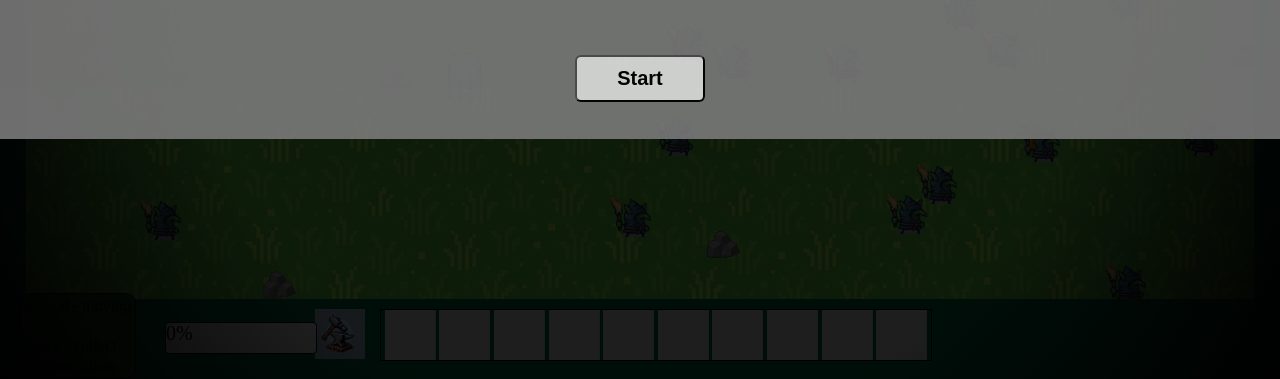
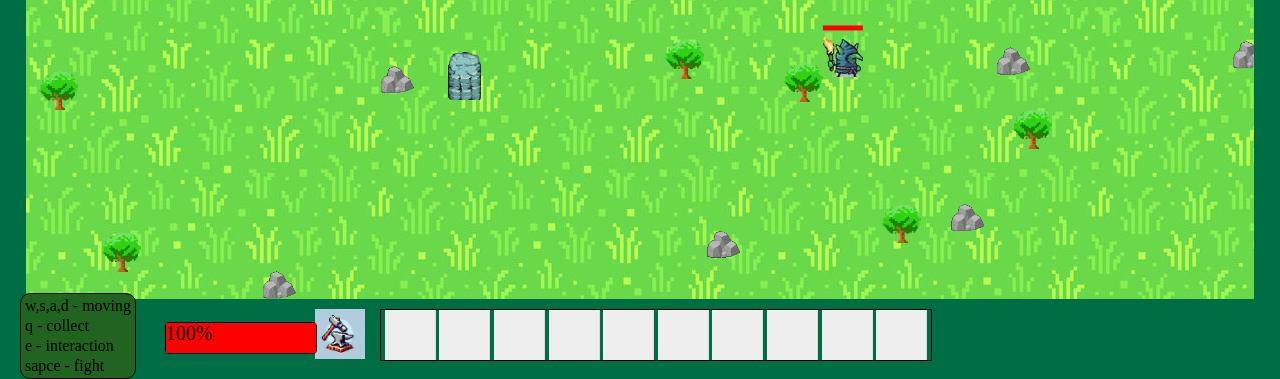
Before and after one commit to Bartosz278/JsCanvasGame, a website with bundled scripts: page index.html in a window 1280 px wide. Shown: the part 421-800 px from the top of the page. Built offline with nearby package versions, Linux system fonts and the light colour scheme.

Commit message:
fight with enemies
healt bar eniemies,
ability to attack

```diff
--- a/index.html
+++ b/index.html
@@ -19,9 +19,9 @@
     <h1 id="days"></h1>
     <div id="controls">
       <p>w,s,a,d - moving</p>
-      <br />
-      <p>space - collect</p>
+      <p>q - collect</p>
       <p>e - interaction</p>
+      <p>sapce - fight</p>
     </div>
 
     <div id="night" class="nightEffect"></div>
--- a/src/blocks.ts
+++ b/src/blocks.ts
@@ -2,7 +2,7 @@
   name: string;
   height: number;
   width: number;
-  diggingTime: number;
+  digTime: number;
   interactive: boolean;
   image: HTMLImageElement;
   spawnChance: number;
@@ -17,7 +17,7 @@
     name: 'tree',
     height: 40,
     width: 40,
-    diggingTime: 1000,
+    digTime: 1000,
     interactive: false,
     image: new Image(),
     spawnChance: 50,
@@ -29,7 +29,7 @@
     name: 'stone',
     height: 40,
     width: 40,
-    diggingTime: 2000,
+    digTime: 2000,
     interactive: false,
     image: new Image(),
     spawnChance: 30,
@@ -41,7 +41,7 @@
     name: 'wall',
     height: 48,
     width: 33,
-    diggingTime: 500,
+    digTime: 500,
     interactive: false,
     image: new Image(),
     spawnChance: 20,
--- a/src/crafting.ts
+++ b/src/crafting.ts
@@ -55,7 +55,7 @@
           y: 0,
           height: craftableItem.height,
           width: craftableItem.width,
-          digTime: craftableItem.diggingTime,
+          digTime: craftableItem.digTime,
           interactive: craftableItem.interactive,
           count: 1,
           canPlace: craftableItem.canPlace,
--- a/src/enemy.ts
+++ b/src/enemy.ts
@@ -2,7 +2,6 @@
 import { destroyObstacle, isCollidingWithObstacle, updateHP } from './utils.js';
 import { interactiveObstacles } from './objects.js';
 import { Obstacle } from './player.js';
-// import { enemies } from './game.js';
 import { Mob } from './mobs.js';
 export class Enemy {
   name: string;
@@ -36,6 +35,7 @@
   distance: number;
   canAttack: boolean;
   damage: number;
+  canDestroy: boolean;
 
   constructor(
     name: string,
@@ -71,6 +71,7 @@
     this.strength = 0.5;
     this.canAttack = true;
     this.damage = damge;
+    this.canDestroy = true;
   }
 
   draw() {
@@ -78,6 +79,13 @@
   }
 
   update() {
+    if (this.health <= 0) {
+      let remove = enemies.findIndex((enemy) => enemy.x === this.x);
+
+      if (remove !== -1) {
+        enemies.splice(remove, 1);
+      }
+    }
     this.distance = Math.sqrt(
       (player.x + 15 - this.x - this.width / 2) ** 2 +
         (player.y + 15 - this.y - this.height / 2) ** 2
@@ -134,6 +142,9 @@
         this.destroyObstacle();
       }
     }
+    player.ctx.fillStyle = 'red';
+    player.ctx.fillRect(this.x, this.y - 12, this.health / 2.5, 5);
+    player.ctx.stroke();
   }
   takeDamage(amount: number) {
     this.health -= amount;
--- a/src/game.ts
+++ b/src/game.ts
@@ -18,7 +18,7 @@
 let canvas: HTMLCanvasElement = document.getElementById(
   'gameCanvas'
 ) as HTMLCanvasElement;
-const ctx: CanvasRenderingContext2D = canvas.getContext('2d');
+export const ctx: CanvasRenderingContext2D = canvas.getContext('2d');
 const infoBox: HTMLElement = document.getElementById('infoBox');
 export const inventoryEl: HTMLElement = document.getElementById('inventory');
 const backgroundImage: HTMLImageElement = new Image();
@@ -38,6 +38,7 @@
 canvas.height = window.innerHeight * 0.9;
 const playerImg: HTMLImageElement = new Image();
 playerImg.src = 'assets/character.webp';
+export const closestEnemies = [];
 
 export let player: Player = new Player(
   ctx,
@@ -58,7 +59,7 @@
   ctx.clearRect(0, 0, canvas.width, canvas.height);
 }
 
-initEnemies(mobs[0], 26);
+initEnemies(mobs[0], 2);
 export function updateGame(): void {
   clearCanvas();
   player.move(keysPressed);
@@ -66,10 +67,7 @@
   enemies.forEach((enemy) => {
     enemy.update();
     enemy.draw();
-    enemies.forEach((enemy) => {
-      checkCollectibleProximity(interactiveObstacles, enemy);
-    });
-
+    checkCollectibleProximity(interactiveObstacles, enemy);
     if (enemy.moveFunctionIsCalled == false) {
       enemy.randomMove(0.5);
     }
@@ -91,6 +89,8 @@
     gameOverDiv.style.display = 'flex';
     return;
   }
+  player.distanceToEnemies();
+
   requestAnimationFrame(updateGame);
 }
 
--- a/src/items-in-crafting.ts
+++ b/src/items-in-crafting.ts
@@ -9,7 +9,7 @@
   name: string;
   height: number;
   width: number;
-  diggingTime: number;
+  digTime: number;
   interactive: boolean;
   image: HTMLImageElement;
   canPlace: boolean;
@@ -24,7 +24,7 @@
     name: 'wall',
     height: 48,
     width: 33,
-    diggingTime: 1000,
+    digTime: 1000,
     interactive: false,
     image: new Image(),
     canPlace: true,
@@ -36,7 +36,7 @@
     name: 'bed',
     height: 40,
     width: 80,
-    diggingTime: 300,
+    digTime: 300,
     interactive: true,
     image: new Image(),
     canPlace: true,
@@ -82,7 +82,9 @@
         showCollectInfo('days', false, 'Day 1', player.canvas.width / 2, 10);
         player.functionIsExecuted = false;
       }, 8500);
-      initEnemies(mobs[0], 2);
+      setTimeout(() => {
+        initEnemies(mobs[0], player.day * 2);
+      }, 8500);
     },
     type: 'block'
   },
@@ -90,7 +92,7 @@
     name: 'pickaxe',
     height: 40,
     width: 20,
-    diggingTime: 0,
+    digTime: 0,
     interactive: true,
     image: new Image(),
     canPlace: true,
--- a/src/mobs.ts
+++ b/src/mobs.ts
@@ -2,7 +2,6 @@
 import { destroyObstacle, isCollidingWithObstacle, updateHP } from './utils.js';
 import { interactiveObstacles } from './objects.js';
 import { Obstacle } from './player.js';
-// import { enemies } from './game.js';
 
 export interface Mob {
   name: string;
--- a/src/objects.ts
+++ b/src/objects.ts
@@ -38,7 +38,7 @@
         y: Math.random() * (window.innerHeight * 0.9 - 20),
         height: chosenBlock.height,
         width: chosenBlock.width,
-        digTime: chosenBlock.diggingTime,
+        digTime: chosenBlock.digTime,
         interactive: chosenBlock.interactive,
         count: 0,
         image: new Image(),
--- a/src/player.ts
+++ b/src/player.ts
@@ -3,8 +3,8 @@
 import {Item,cursorItems,inventory,isHoldingItem,useItem,setIsHoldingItem,getIsHoldingItem} from './inventory.js';
 import { checkCollectibleProximity } from './utils.js';
 import { craftableItems } from './items-in-crafting.js';
-import { player } from './game.js';
-import { Enemy } from './enemy.js';
+import { closestEnemies, player } from './game.js';
+import { Enemy, enemies } from './enemy.js';
 export interface Obstacle {
   name: string;
   x: number;
@@ -62,6 +62,8 @@
   functionIsExecuted: boolean;
   hp: number;
   getDamage: boolean;
+  closestEnemies: Enemy[];
+  canAttack: boolean;
 
   constructor(
     ctx: CanvasRenderingContext2D,
@@ -116,8 +118,9 @@
     this.isCraftingOpen = false;
     this.day = 1;
     this.functionIsExecuted = false;
-    this.hp = 1;
+    this.hp = 100;
     this.getDamage = false;
+    this.canAttack = true;
   }
 
   drawPlayer(): void {
@@ -210,9 +213,17 @@
     if (keysPressed['d']) {
       newX += this.speed;
     }
+    if (keysPressed['e'] && !this.functionIsExecuted) {
+      if (this.closestItem.interactive == true) {
+        this.closestItem.method();
+        this.functionIsExecuted = true;
+      }
+    }
+    if (keysPressed[' '] && this.canAttack) {
+      this.attack();
+    }
     if (keysPressed['g']) {
-      console.log(interactiveObstacles);
-      console.log(inventory);
+      console.log(this.closestEnemies);
 
       inventory[9] = {
         name: craftableItems[1].name,
@@ -220,7 +231,7 @@
         y: 0,
         height: craftableItems[1].height,
         width: craftableItems[1].width,
-        digTime: craftableItems[1].diggingTime,
+        digTime: craftableItems[1].digTime,
         interactive: craftableItems[1].interactive,
         count: 1,
         canPlace: craftableItems[1].canPlace,
@@ -230,12 +241,7 @@
       };
       console.log(interactiveObstacles);
     }
-    if (keysPressed['e'] && !this.functionIsExecuted) {
-      if (this.closestItem.interactive == true) {
-        this.closestItem.method();
-        this.functionIsExecuted = true;
-      }
-    }
+
     if (
       newY - this.speed <= 0 ||
       newY + this.speed >= this.canvas.height - 30 ||
@@ -249,7 +255,7 @@
       this.y = newY;
     }
 
-    if (keysPressed[' '] && !this.isCollecting) {
+    if (keysPressed['q'] && !this.isCollecting) {
       this.tryCollecting();
     }
   }
@@ -314,4 +320,30 @@
       player.y = newCordY;
     }
   }
+  distanceToEnemies() {
+    enemies.forEach((enemy) => {
+      let distance = Math.sqrt(
+        (this.x + 15 - enemy.x - enemy.width / 2) ** 2 +
+          (this.y + 15 - enemy.y - enemy.height / 2) ** 2
+      );
+      if (
+        distance < 75 &&
+        !closestEnemies.some((enemyItem) => enemyItem === enemy)
+      ) {
+        closestEnemies.push(enemy);
+      }
+    });
+  }
+  delay(ms: number) {
+    return new Promise((resolve) => setTimeout(resolve, ms));
+  }
+  attack() {
+    closestEnemies.forEach((enemy) => {
+      this.canAttack = false;
+      enemy.health -= 10;
+      setTimeout(() => {
+        this.canAttack = true;
+      }, 1000);
+    });
+  }
 }
--- a/src/utils.ts
+++ b/src/utils.ts
@@ -105,13 +105,15 @@
 }
 export async function destroyObstacle() {
   let indexDoUsuniecia = this.interactiveObstacles.findIndex(
-    (obstacle: Obstacle) => obstacle.x === this.closestItem.x
+    (obstacle: Obstacle) => obstacle.x == this.closestItem.x
   );
+  if (indexDoUsuniecia != -1 && this.canDestroy == true) {
+    this.canDestroy = false;
+    await delay(this.closestItem.digTime / this.strength);
+    this.interactiveObstacles.splice(indexDoUsuniecia, 1);
 
-  if (indexDoUsuniecia !== -1) {
-    setTimeout(() => {
-      this.interactiveObstacles.splice(indexDoUsuniecia, 1);
-    }, this.closestItem.diggingTime / this.strength);
+    await delay(1000);
+    this.canDestroy = true;
   }
 }
 
```
Also changed, not shown: dist/blocks.js, dist/crafting.js, dist/enemy.js, dist/game.js, dist/items-in-crafting.js, dist/objects.js, dist/player.js, dist/utils.js.
